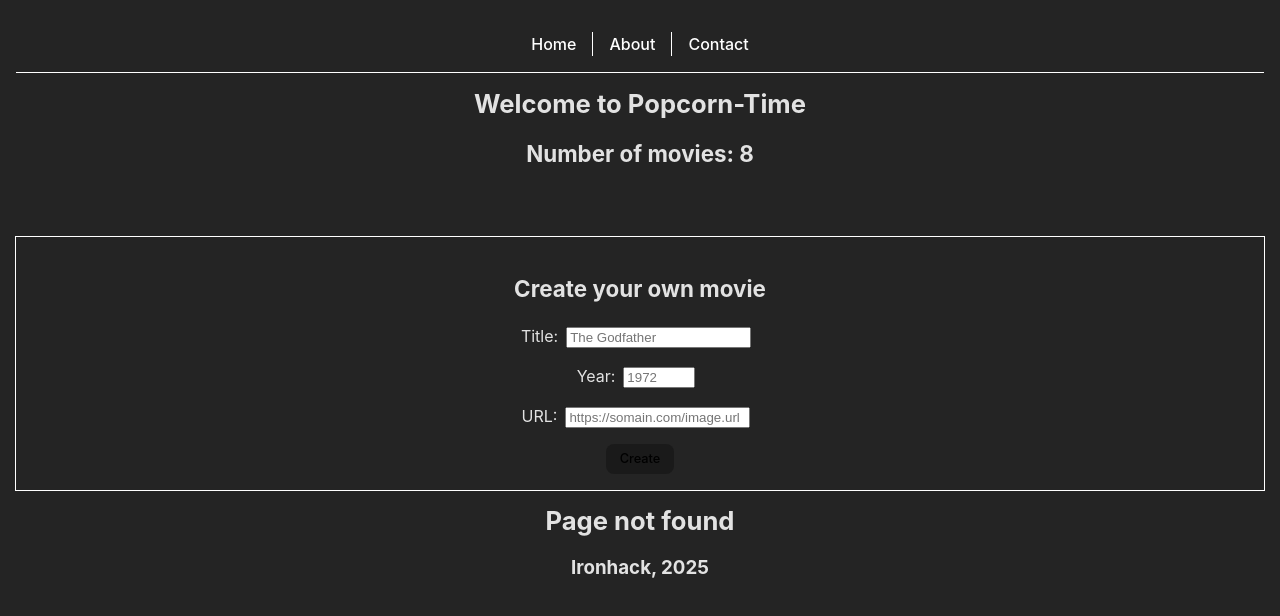
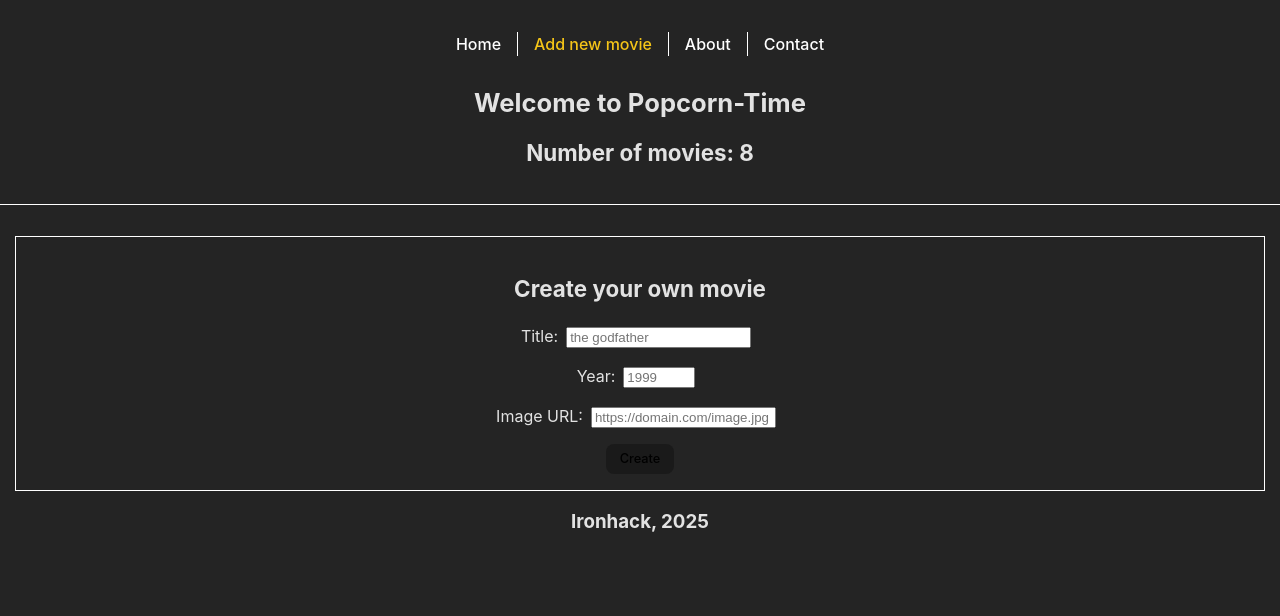
Before and after one commit to PauSerranoHerraiz/popcorn-time, a React (Vite) app: page /create in a window 1280 px wide. Before the commit this address had no page. Shown: the top 616 px of the page. Built offline with nearby package versions, Linux system fonts and the light colour scheme.

Commit message:
FIX: extract to a different component

```diff
--- a/src/App.jsx
+++ b/src/App.jsx
@@ -9,14 +9,11 @@ import Contact from "./pages/Contact"
 
 import movies from "./data/movies.json"
 import MovieDetails from "./pages/MovieDetails"
+import AddMovie from "./pages/AddMovie"
 
 function App() {
 
   const [moviesToDisplay, setMoviesToDisplay] = useState(movies)
-
-  const [title, setTitle] = useState("")
-  const [year, setYear] = useState("")
-  const [imageUrl, setImageUrl] = useState("")
 
 
   const deleteMovie = (movieId) => {
@@ -35,40 +32,27 @@ function App() {
   }
 
 
-  const handleSubmit = (e) => {
+  const createMovie = (newMovieDetails) => {
 
-    // prevent page reload
-    e.preventDefault();
-
-
-
-    //find the id of the new movie
-    const movieIds = moviesToDisplay.map((element) => {
-      return element.id
-    })
-
-    const maxId = Math.max(...movieIds)
+    // find the id of the new movie
+    const movieIds = moviesToDisplay.map((movieObj, i, arr) => {
+      return movieObj.id;
+    });
+    const maxId = Math.max(...movieIds);
     const nextId = maxId + 1
 
     // prepare an object with the details of the new movie
     const newMovie = {
-      id: nextId,
-      title: title,
-      year: year,
-      imgURL: imageUrl,
+      ...newMovieDetails,
+      id: nextId
     }
+
 
     // prepare an array with the new list of movies
     const newList = [newMovie, ...moviesToDisplay]
 
     // update the list of movies
     setMoviesToDisplay(newList)
-
-    // clear form
-    setTitle("")
-    setYear("")
-    setImageUrl("")
-
   }
 
 
@@ -76,56 +60,11 @@ function App() {
     <>
       <Header numberOfMovies={moviesToDisplay.length} />
 
-      <section className="card">
-        <h2>Create your own movie</h2>
-
-        <form onSubmit={handleSubmit}>
-
-          <label>
-            Title:
-            <input
-              type="text"
-              name="title"
-              placeholder="The Godfather"
-              required
-              value={title}
-              onChange={(e) => { setTitle(e.target.value) }}
-            />
-          </label>
-
-          <label>
-            Year:
-
-            <input
-              type="number"
-              name="year"
-              placeholder="1972"
-              min={1900}
-              max={2050}
-              required
-              value={year}
-              onChange={(e) => { setYear(e.target.value) }}
-            />
-          </label>
-          <label>
-            URL:
-
-            <input
-              type="url"
-              name="imageUrl"
-              placeholder="https://somain.com/image.url"
-              value={imageUrl}
-              onChange={(e) => { setImageUrl(e.target.value) }}
-            />
-          </label>
-          <button>Create</button>
-        </form>
-      </section>
-
       <Routes>
         <Route path="/" element={<MovieList moviesArr={moviesToDisplay} onDelete={deleteMovie} />} />
         <Route path="/about" element={<About />} />
         <Route path="/contact" element={<Contact />} />
+        <Route path="/create" element={<AddMovie onCreate={createMovie} />} />
         <Route path="/movies/:movieId" element={<MovieDetails moviesArr={moviesToDisplay} />} />
         <Route path="*" element={<h1>Page not found</h1>} />
       </Routes>
--- a/src/components/Header.css
+++ b/src/components/Header.css
@@ -1,13 +1,13 @@
 .Header {
     padding: 1rem;
     margin-bottom: 2rem;
+    border-bottom: 1px solid #fff;
 }
 
 .Header nav {
     display: flex;
     justify-content: center;
     padding: 1rem;
-    border-bottom: 1px solid #fff;
 }
 
 .Header nav a {
--- a/src/components/Header.jsx
+++ b/src/components/Header.jsx
@@ -9,6 +9,7 @@ function Header(props) {
             <nav>
 
                 <NavLink to="/">Home</NavLink>
+                <NavLink to="/create">Add new movie</NavLink>
                 <NavLink to="/about">About</NavLink>
                 <NavLink to="/contact">Contact</NavLink>
 
--- a/src/index.css
+++ b/src/index.css
@@ -37,6 +37,11 @@ h2 {
   font-size: 1.4em;
 }
 
+label {
+  display: block;
+  margin: 1rem auto;
+}
+
 input {
   margin-left: .5rem;
   margin-right: .5rem;
@@ -46,8 +51,6 @@ button,
 .btn {
   border-radius: 8px;
   border: 1px solid transparent;
-  padding: 0.6em 1.2em;
-  font-size: 1em;
   padding: .5em 1em;
   margin-left: .5em;
   margin-right: .5em;
@@ -57,10 +60,6 @@ button,
   background-color: #1a1a1a;
   cursor: pointer;
   transition: border-color 0.25s;
-}
-
-button:hover {
-  border-color: #646cff;
 }
 
 button:focus,
@@ -77,18 +76,12 @@ button:focus-visible {
   color: #1a1a1a;
 }
 
-
 .card {
   outline: 1px solid #fff;
   margin: 1rem;
   padding: 1rem;
 }
 
-label {
-  display: block;
-  margin: 1rem auto;
+img {
+  max-width: 180px;
 }
-
-img{
-  max-width: 182px;
-}
--- /dev/null
+++ b/src/pages/AddMovie.jsx
@@ -0,0 +1,89 @@
+import { useState } from "react"
+import { useNavigate } from "react-router-dom"
+
+
+function AddMovie(props) {
+
+    const [title, setTitle] = useState("")
+    const [year, setYear] = useState("")
+    const [imageUrl, setImageUrl] = useState("")
+
+    const navigate = useNavigate()
+
+
+    const handleSubmit = (e) => {
+
+        // prevent page reload
+        e.preventDefault();
+
+        const newMovie = {
+            title: title,
+            year: year,
+            imgURL: imageUrl
+        }
+
+        props.onCreate(newMovie) // invoke function in the parent component
+
+        // redirect...
+
+        navigate ("/")
+
+        // clear form
+        //setTitle("")
+        //setYear("")
+        //setImageUrl("")
+    }
+
+
+    return (
+        <section className="card">
+            <h2>Create your own movie</h2>
+
+            <form onSubmit={handleSubmit}>
+
+                <label>
+                    Title:
+                    <input
+                        type="text"
+                        name="title"
+                        placeholder="the godfather"
+                        value={title}
+                        onChange={(e) => { setTitle(e.target.value) }}
+                    />
+                </label>
+
+
+                <label>
+                    Year:
+                    <input
+                        type="number"
+                        name="year"
+                        placeholder="1999"
+                        min={1900}
+                        max={2050}
+                        required
+                        value={year}
+                        onChange={(e) => { setYear(e.target.value) }}
+                    />
+                </label>
+
+
+                <label>
+                    Image URL:
+                    <input
+                        type="url"
+                        name="imageUrl"
+                        placeholder="https://domain.com/image.jpg"
+                        value={imageUrl}
+                        onChange={(e) => { setImageUrl(e.target.value) }}
+                    />
+                </label>
+
+
+                <button>Create</button>
+            </form>
+        </section>
+    )
+}
+
+export default AddMovie
```
